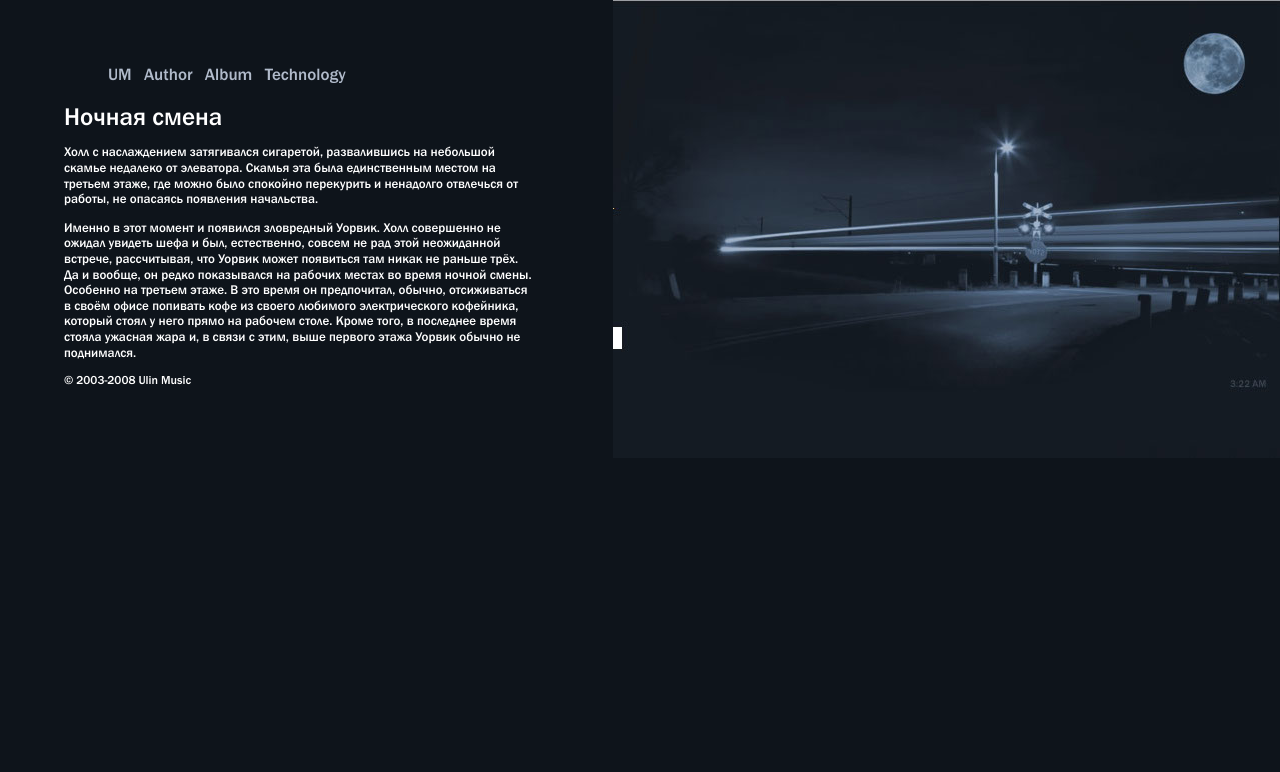
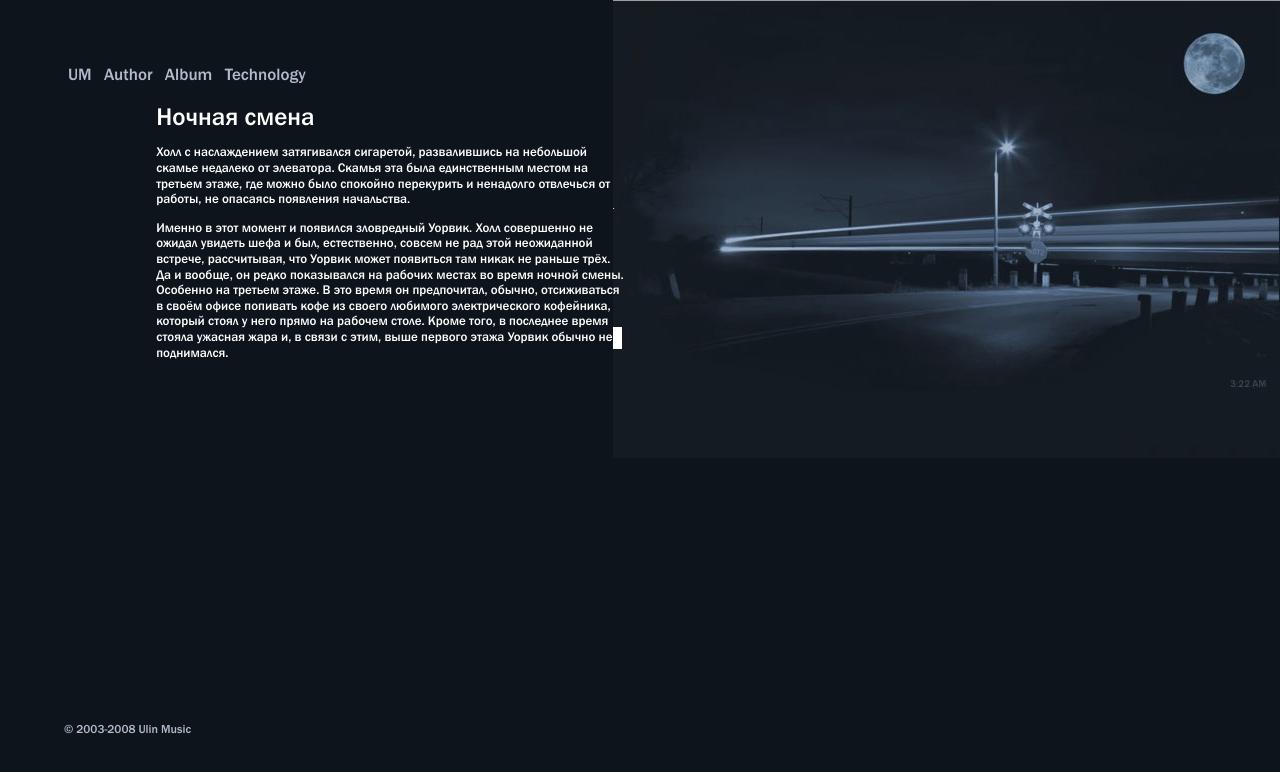
Before and after one commit to agritskevich/SimplyLayouts, a plain HTML site: page index.html in a window 1280 px wide. Drawn offline with Linux system fonts and the light colour scheme.

Commit message:
Quite probably

```diff
--- a/css/style.css
+++ b/css/style.css
@@ -15,10 +15,11 @@
 }
 
 .fes-spacing {
-    margin: 5% 5% 5% 5%;
+    margin: 5% 5%;
 }
 
 .fes-nav {
+    -webkit-padding-start: 0;
     color: rgb(177, 187, 203);
     font-size: 17px;
     font-weight: 400;
@@ -32,6 +33,7 @@
 }
 
 .fes-content {
+    margin: 0 8%;
     color: #ffffff;
     font-size: 25px;
     font-weight: 400;
@@ -53,8 +55,13 @@
 }
 
 .fes-footer {
-    color: #ffffff;
+    color: rgb(177, 187, 203);
     font-size: 12px;
     font-weight: 400;
     line-height: 14.4px;
+    margin: auto;
+    position: fixed;
+    left: 0;
+    bottom: 0;
+    margin: 5% 5%;
 }
--- a/index.html
+++ b/index.html
@@ -10,8 +10,8 @@
 </head>
 <body class="fes-body">
     <div class="fes-spacing">
-        <div class="fes-nav">
-                <ul>
+        <div>
+            <ul class="fes-nav">
                 <li class="fes-nav-el">UM</li>
                 <li class="fes-nav-el">Author</li>
                 <li class="fes-nav-el">Album</li>
@@ -31,7 +31,6 @@
                     который стоял у него прямо на рабочем столе. Кроме того, в последнее время стояла ужасная жара и, в связи с этим, выше первого этажа Уорвик обычно не поднимался.
                 </p>
             </div>
-            </div>
         <div class="fes-footer">
             &copy; 2003-2008 Ulin Music
         </div>
```
Lines whose indentation alone changed are shown as unchanged.
